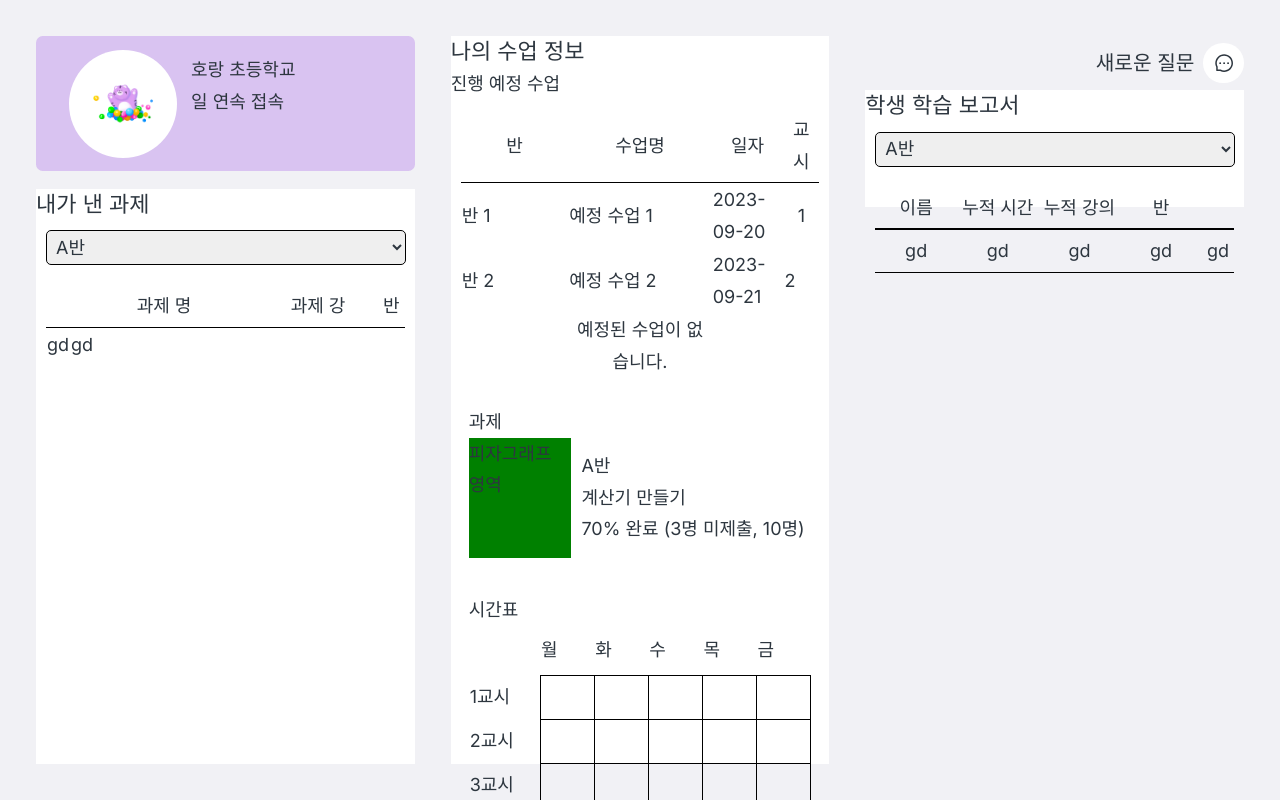
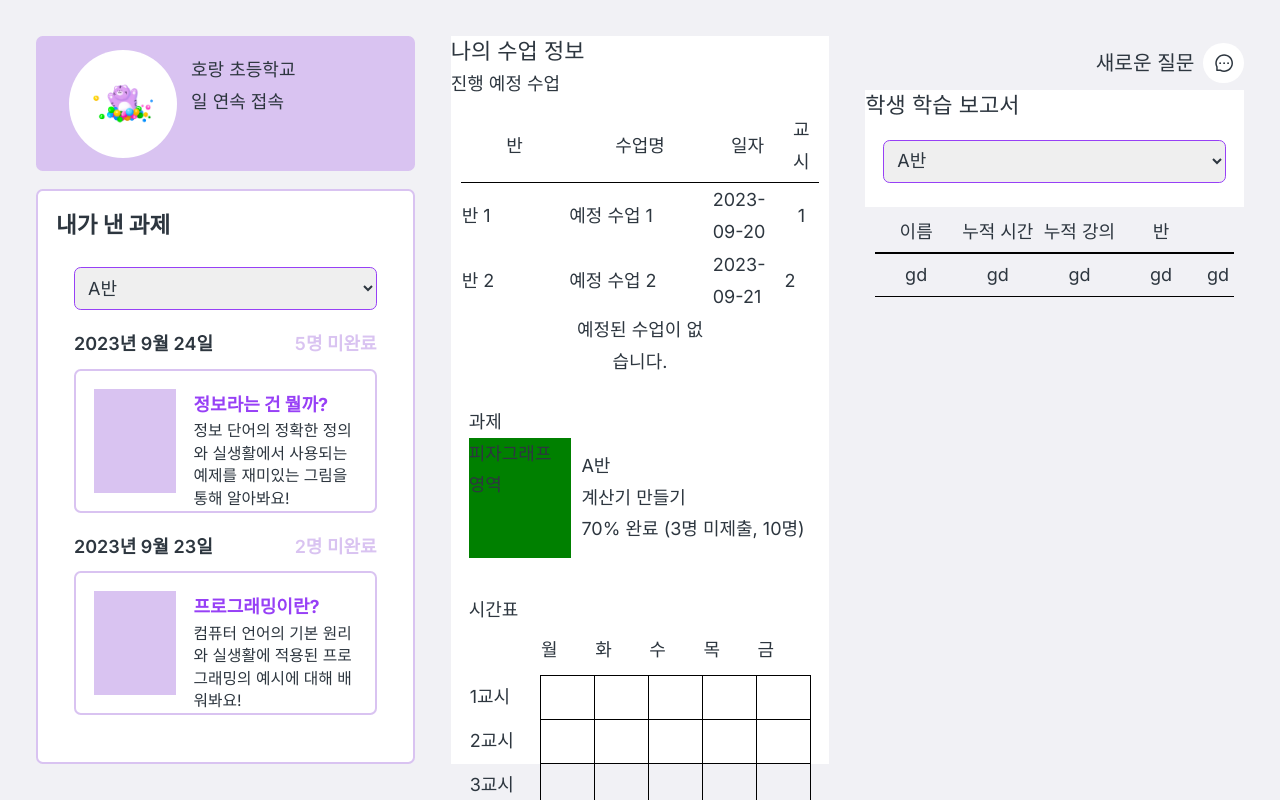
Before and after one commit to Geupjo-Hackathon/KoreanTiger-FE, a Next.js app: page /teacher in a window 1280 px wide. Shown: the top 800 px of the page. Built offline with nearby package versions, Linux system fonts and the light colour scheme; no server answers.

Commit message:
feature :: 선생님 페이지 - 과제 완료

```diff
--- a/src/components/teacher/ClassFilter.js
+++ b/src/components/teacher/ClassFilter.js
@@ -1,10 +1,17 @@
 import React from "react";
+// Style
+import color from "@/tailwind-theme/color";
 
 export default function ClassFilter() {
-    return <div>
-        <select style={{width: '95%', border:'1px solid black', margin: '10px', padding: '5px', borderRadius: '5px'}}>
-            <option value={"value_here"}>A반</option>
-            <option value={"value_here"}>B반</option>
-        </select>
-    </div>;
+  return (
+    <div className="w-full p-4">
+      <select
+        className="w-full p-2 border rounded-md"
+        style={{ borderColor: color.violet_9740F6 }}
+      >
+        <option value={"value_here"}>A반</option>
+        <option value={"value_here"}>B반</option>
+      </select>
+    </div>
+  );
 }
--- a/src/components/teacher/SubjectList.js
+++ b/src/components/teacher/SubjectList.js
@@ -2,60 +2,63 @@ import React from "react";
 import ClassFilter from "./ClassFilter";
 import Button from "@/components/common/buttons/button";
 import { sizeStyles } from "../common/buttons/button/style";
+import color from "@/tailwind-theme/color";
 
 export default function SubjectList({ classInfo }) {
   return (
-    <div>
-      <table style={{ margin: "10px" }}>
-        <thead>
-          <tr>
-            <td
-              style={{
-                width: "5%",
-                borderBottom: "1px solid black",
-                textAlign: "center",
-                padding: "5px",
-              }}
-            ></td>
-            <td
-              style={{
-                width: "55%",
-                borderBottom: "1px solid black",
-                textAlign: "center",
-                padding: "5px",
-              }}
-            >
-              과제 명
-            </td>
-            <td
-              style={{
-                width: "35%",
-                borderBottom: "1px solid black",
-                textAlign: "center",
-                padding: "5px",
-              }}
-            >
-              과제 강
-            </td>
-            <td
-              style={{
-                width: "15%",
-                borderBottom: "1px solid black",
-                textAlign: "center",
-                padding: "5px",
-              }}
-            >
-              반
-            </td>
-          </tr>
-        </thead>
-        <tbody>
-          <tr>
-            <td>gd</td>
-            <td>gd</td>
-          </tr>
-        </tbody>
-      </table>
+    <div className="w-full px-4">
+      <div className="flex flex-col justify-start mb-4">
+        <div className="flex flex-row w-full justify-between">
+          <p className="font-semibold mb-2">2023년 9월 24일</p>
+          <p className="font-semibold" style={{ color: color.hover_D9C3F1 }}>
+            5명 미완료
+          </p>
+        </div>
+        <div
+          className="w-full h-32 flex flex-row justify-around p-4 border-2 rounded-md"
+          style={{ borderColor: color.hover_D9C3F1 }}
+        >
+          <div
+            className="w-1/3 h-full"
+            style={{ backgroundColor: color.hover_D9C3F1 }}
+          ></div>
+          <div className="w-2/3 flex flex-col ml-4">
+            <p className="font-bold" style={{ color: color.violet_9740F6 }}>
+              정보라는 건 뭘까?
+            </p>
+            <p className="text-sm">
+              정보 단어의 정확한 정의와 실생활에서 사용되는 예제를 재미있는
+              그림을 통해 알아봐요!
+            </p>
+          </div>
+        </div>
+      </div>
+      <div className="flex flex-col justify-start mb-4">
+        <div className="flex flex-row w-full justify-between">
+          <p className="font-semibold mb-2">2023년 9월 23일</p>
+          <p className="font-semibold" style={{ color: color.hover_D9C3F1 }}>
+            2명 미완료
+          </p>
+        </div>
+        <div
+          className="w-full h-32 flex flex-row justify-around p-4 border-2 rounded-md"
+          style={{ borderColor: color.hover_D9C3F1 }}
+        >
+          <div
+            className="w-1/3 h-full"
+            style={{ backgroundColor: color.hover_D9C3F1 }}
+          ></div>
+          <div className="w-2/3 flex flex-col ml-4">
+            <p className="font-bold" style={{ color: color.violet_9740F6 }}>
+              프로그래밍이란?
+            </p>
+            <p className="text-sm">
+              컴퓨터 언어의 기본 원리와 실생활에 적용된 프로그래밍의 예시에 대해
+              배워봐요!
+            </p>
+          </div>
+        </div>
+      </div>
     </div>
   );
 }
--- a/src/components/teacher/main/Assignment.js
+++ b/src/components/teacher/main/Assignment.js
@@ -1,6 +1,7 @@
 import React, { useState } from "react";
 import SubjectList from "@/components/teacher/SubjectList";
 import ClassFilter from "@/components/teacher/ClassFilter";
+import color from "@/tailwind-theme/color";
 
 const Assignment = () => {
   const [classInfo, setClassInfo] = useState("");
@@ -8,11 +9,12 @@ const Assignment = () => {
   const onFilterProps = {};
 
   return (
-    <div className="w-full h-full" style={{ backgroundColor: "white" }}>
-      <div className="flex flex-row">
-        <div style={{ fontSize: "22px" }}>내가 낸 과제</div>
-      </div>
-      <div>
+    <div
+      className="w-full h-full flex flex-col p-4 border-2 rounded-md"
+      style={{ backgroundColor: "white", borderColor: color.hover_D9C3F1 }}
+    >
+      <div className="text-xl font-bold mb-2">내가 낸 과제</div>
+      <div className="w-full h-full flex flex-col items-center">
         <ClassFilter />
         <SubjectList />
       </div>
```
